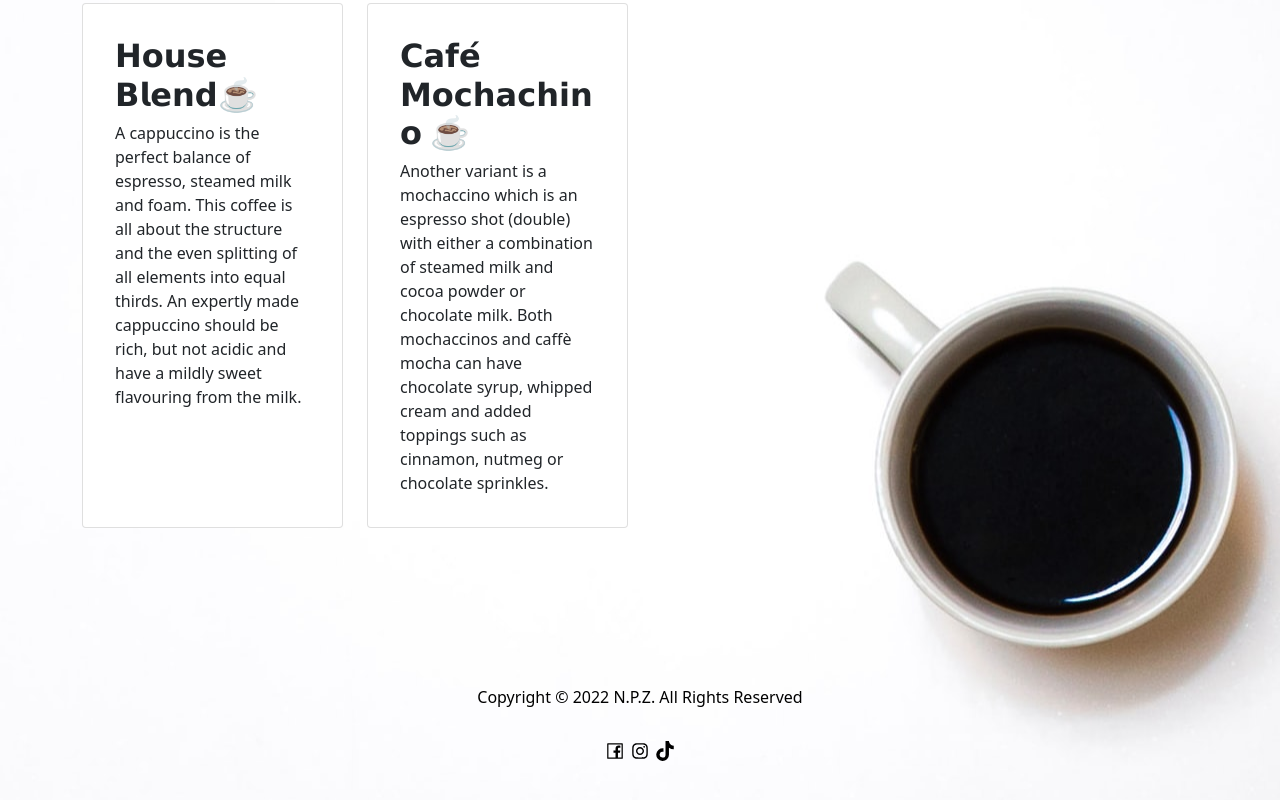
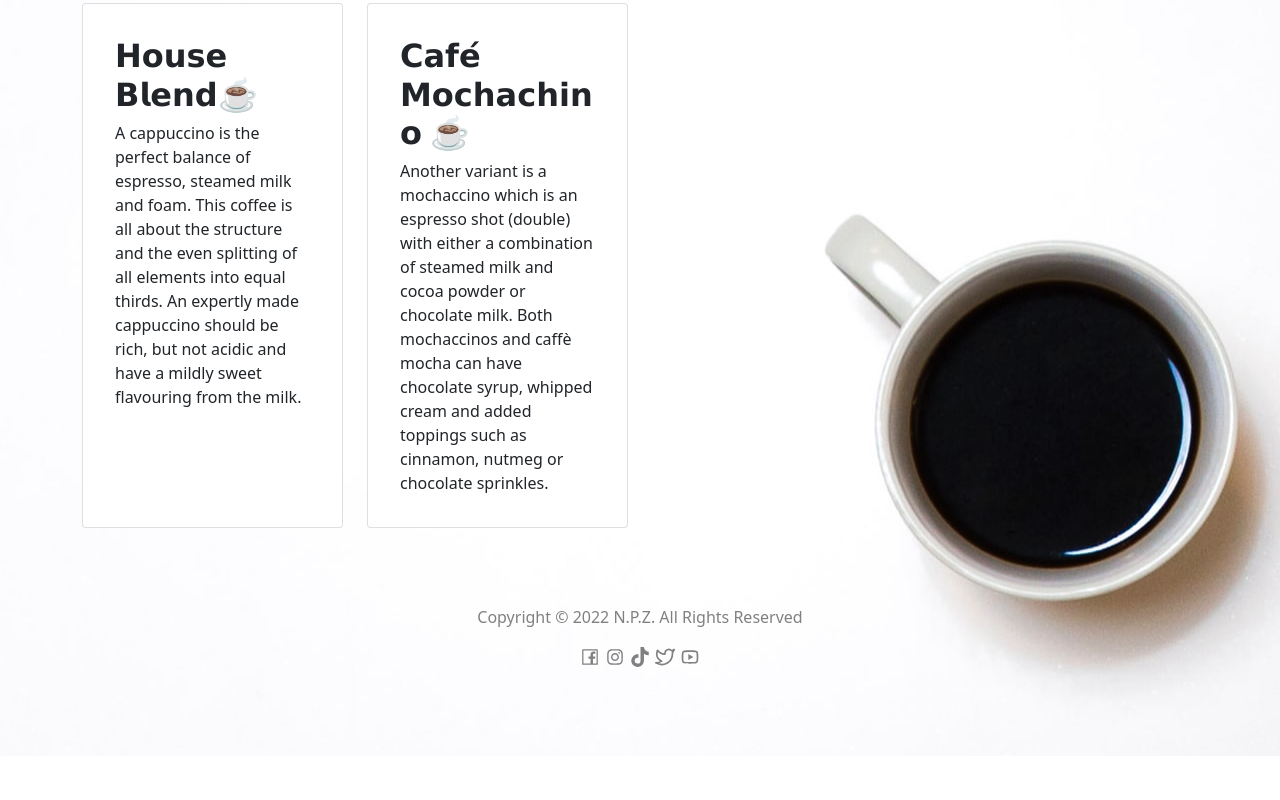
Before and after one commit to nzaide/one-cup-po-chino, a React (Create React App) app in the folder One-Cup-Po-Chino/: page / in a window 1280 px wide. Shown: the part 423-1223 px from the top of the page. After the commit the page ends 1179 px from the top, so only its background shows below. Built offline with nearby package versions, Linux system fonts and the light colour scheme; no server answers.

Commit message:
edited a few to beautify the UI

```diff
--- a/One-Cup-Po-Chino/src/components/Footer.js
+++ b/One-Cup-Po-Chino/src/components/Footer.js
@@ -4,21 +4,23 @@ import { Box, Container, Row, Column, FooterLink, Heading} from "./FooterStyles"
 import { AiOutlineFacebook } from "react-icons/ai";
 import { AiOutlineInstagram } from "react-icons/ai";
 import { FaTiktok } from "react-icons/fa";
-
+import { FiTwitter } from "react-icons/fi";
+import { RiYoutubeLine } from "react-icons/ri";
 
 const Footer = () => {
 return (
   <Box>
-  <h6 style={{ color: "black",
+  <h6 style={{ color: "gray",
         textAlign: "center",
-        marginTop: "80px" }}>
+        marginTop: "0px" }}>
        <p>Copyright &copy; 2022 N.P.Z. All Rights Reserved</p>
   </h6>
-  <h5 style={{ color: "black",
+  <h5 style={{ color: "gray",
         textAlign: "center",
-        marginTop: "30px" }}>
-       <AiOutlineFacebook /> <AiOutlineInstagram /> <FaTiktok />
+        marginTop: "0px" }}>
+       <AiOutlineFacebook /> <AiOutlineInstagram /> <FaTiktok />  <FiTwitter /> <RiYoutubeLine />
   </h5>
+
   </Box>
 );
 };
```
